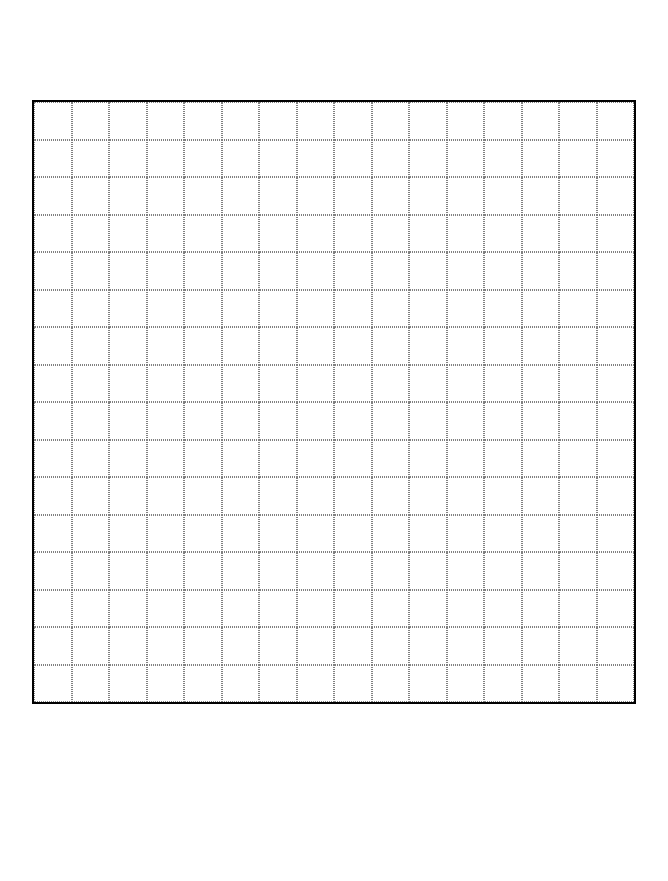
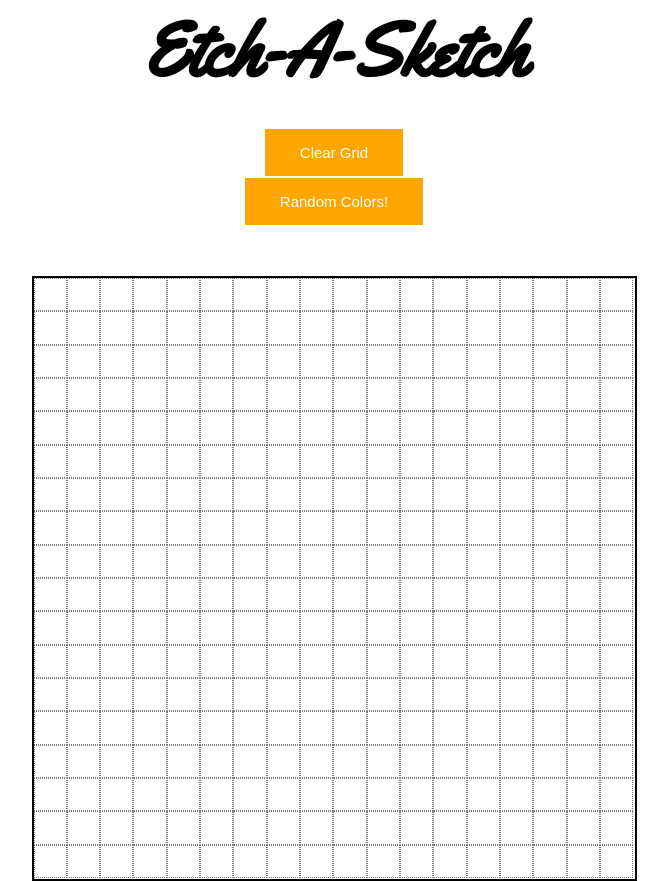
Before and after one commit to sjreidy/etch-sketch, a plain HTML site: page index.html in a window 1280 px wide. Shown: the whole page, without its empty margins (306-974 px from the left). Before the commit the page ends 800 px from the top, so only its background shows below. Drawn offline with Linux system fonts and the light colour scheme.

Commit message:
Add clear grid function with customizable numbers

```diff
--- a/index.html
+++ b/index.html
@@ -6,9 +6,14 @@
     <title>Etch-A-Sketch</title>
 
     <link rel="stylesheet" href="styles.css">
+    <link href="https://fonts.googleapis.com/css?family=Yellowtail
+        &display=swap" rel="stylesheet">
 </head>
 
 <body>
+    <h1>Etch-A-Sketch</h1>
+    <button id="clearGrid">Clear Grid</button>
+    <button>Random Colors!</button>
     <div id="container"></div>
 
     <script src="scripts.js"></script>
--- a/scripts.js
+++ b/scripts.js
@@ -1,5 +1,7 @@
+var numOfSides = 18;
+var container = document.getElementById('container');
 
-let numOfSides = 16;
+
 
 function createDivs(numOfSides){
     var cellSize = 600/numOfSides;
@@ -9,7 +11,21 @@ function createDivs(numOfSides){
         innerCell.style.width = `${cellSize}px`;
         innerCell.classList.add("innerCell");
         document.getElementById('container').appendChild(innerCell);
+        var innerCells = document.querySelectorAll('.innerCell');
+        innerCells.forEach(function(cell, index) {
+            cell.addEventListener('mouseover', function(){
+                cell.style.backgroundColor = "black";
+            });
+        });
+
     }
 }
 
-createDivs(16);
+function clearGrid(){
+    numOfSides = prompt("How many squares would you like per side this time?");
+    container.innerHTML = '';
+    createDivs(numOfSides);
+}
+
+createDivs(numOfSides);
+document.getElementById("clearGrid").onclick = function() {clearGrid()};
--- a/styles.css
+++ b/styles.css
@@ -3,10 +3,32 @@
     padding: 0;
 }
 
+h1{
+    text-align: center;
+    margin-bottom: 25px;
+    font-family: 'Yellowtail', cursive;
+    font-size: 75px;
+}
+
+button{
+    background-color: orange;
+    border: 1px solid white;
+    color: white;
+    padding: 15px 35px;
+    font-size: 15px;
+    display: block;
+    margin-top: auto;
+    margin-left: auto;
+    margin-right: auto;
+}
+
 #container{
-    margin: 100px auto auto auto;
-    height: 600px;
-    width: 600px;
+    display: block;
+    margin-top: 50px;
+    margin-left: auto;
+    margin-right: auto;
+    height: 601px;
+    width: 601px;
     border: 2px double black;
 }
 
```
